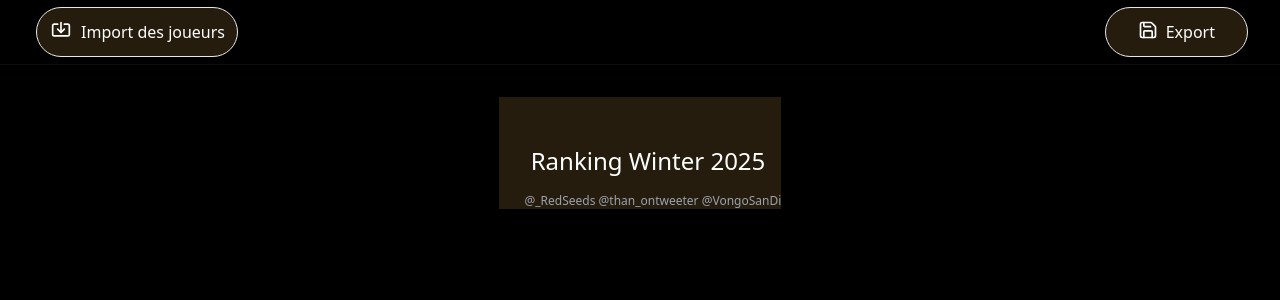
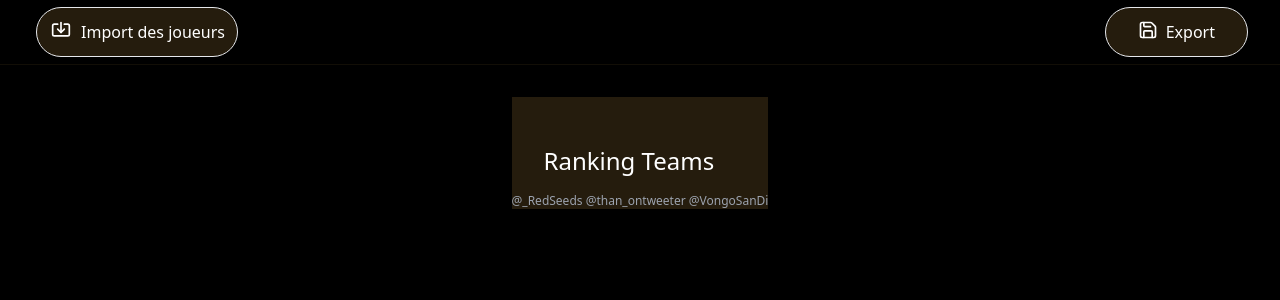
Before and after one commit to JeremyCPE/TierLeague, a React (Vite) app: page / in a window 1280 px wide. Shown: the top 300 px of the page. Built offline with nearby package versions, Linux system fonts and the light colour scheme; a web font is replaced by a local one.

Commit message:
change method name used for import excel data & edit credits

```diff
--- a/src/components/ExcelImport.tsx
+++ b/src/components/ExcelImport.tsx
@@ -37,7 +37,7 @@ export const ExcelImport: React.FC<ExcelImportInterface> = ({ onPlayersChange, o
       fileInputRef.current.click()
     }
   }
-  const importPlayers = (event: React.ChangeEvent<HTMLInputElement>) => {
+  const importFromExcel = (event: React.ChangeEvent<HTMLInputElement>) => {
     const file = event.target.files?.[0]
     if (!file) return
 
@@ -141,7 +141,7 @@ export const ExcelImport: React.FC<ExcelImportInterface> = ({ onPlayersChange, o
 
   return (
     <div className='flex flex-1 justify-start text-white items-center space-x-1'>
-      <input type="file" accept=".xls, .xlsx" id="file" ref={fileInputRef} onChange={e => importPlayers(e)} className='hidden' />
+      <input type="file" accept=".xls, .xlsx" id="file" ref={fileInputRef} onChange={e => importFromExcel(e)} className='hidden' />
       <button onClick={handleButtonClick} className="bg-[#251c0d] border text-white px-3 py-3 rounded-full flex items-start gap-2 hover:bg-[#15100c] transition-colors">
         <Import className='w-6 h-5 px-0 mx-0' />
         Import des joueurs
--- a/src/components/TierList.tsx
+++ b/src/components/TierList.tsx
@@ -63,12 +63,12 @@ export const TierList: React.FC<TierListProps> = ({ fullplayers, fullteams, logo
 
   return (
     <div className="bg-[#251c0d]">
-      <div className="px-4 py-4 flex items-center">
+      <div className="px-4 py-4 flex items-center w-25">
         {logo && <img src={logo} alt="Competition Logo" className="w-16" />}
-        <h1 className="text-2xl text-white ml-4 mt-8">Ranking Winter 2025</h1>
+        <h1 className="text-2xl text-white ml-4 mt-8">Ranking Teams </h1>
       </div>
       {renderRanking(false)}
-      <p className="text-gray-400 text-xs text-right">@_RedSeeds @than_ontweeter @VongoSanDi</p>
+      <p className="text-gray-400 text-xs text-center w-46">@_RedSeeds @than_ontweeter @VongoSanDi</p>
     </div>
   )
 }
```
